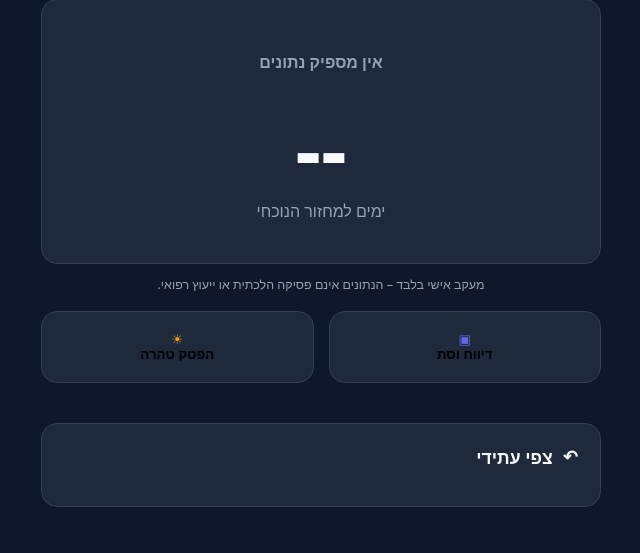
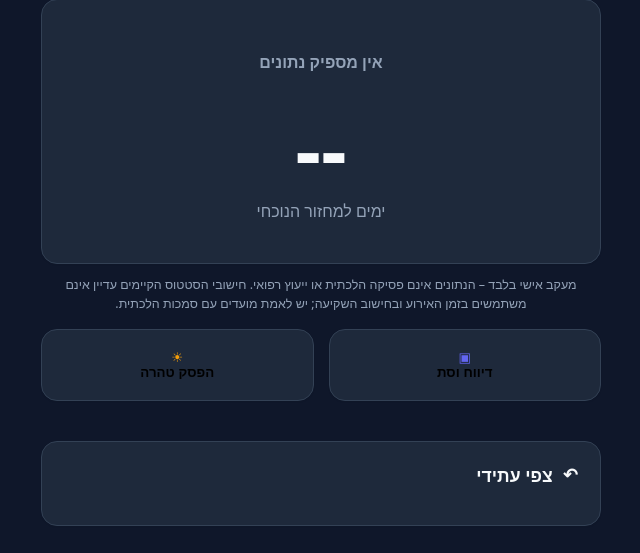
Before and after one commit to mv89-heb/cycleflow, a Flask app: page / in a window 1280 px wide. Shown: the part 84-637 px from the top of the page, without its empty margins (319-959 px from the left). Run offline with Flask 3, Linux system fonts and the light colour scheme.

Commit message:
docs: clarify limits of current halachic status calculations

```diff
--- a/templates/index.html
+++ b/templates/index.html
@@ -54,7 +54,7 @@
                 <div class="sub-text">ימים למחזור הנוכחי</div>
                 <div id="clean_days_container" class="clean-days-wrapper hidden"></div>
             </div>
-<div class="text-muted" style="font-size:0.78rem; text-align:center; margin:-8px 0 16px; line-height:1.5">מעקב אישי בלבד – הנתונים אינם פסיקה הלכתית או ייעוץ רפואי.</div>
+<div class="text-muted" style="font-size:0.78rem; text-align:center; margin:-8px 0 16px; line-height:1.5">מעקב אישי בלבד – הנתונים אינם פסיקה הלכתית או ייעוץ רפואי. חישובי הסטטוס הקיימים עדיין אינם משתמשים בזמן האירוע ובחישוב השקיעה; יש לאמת מועדים עם סמכות הלכתית.</div>
             <div class="action-grid">
                 <button class="card glass text-center interactive-card" data-action="switchTab" data-tab="calendar"><i class="fas fa-calendar-alt text-primary"></i><div class="font-bold">דיווח וסת</div></button>
                 <button class="card glass text-center interactive-card" data-action="doHefsekDirect"><i class="fas fa-sun text-warning"></i><div class="font-bold">הפסק טהרה</div></button>
```
